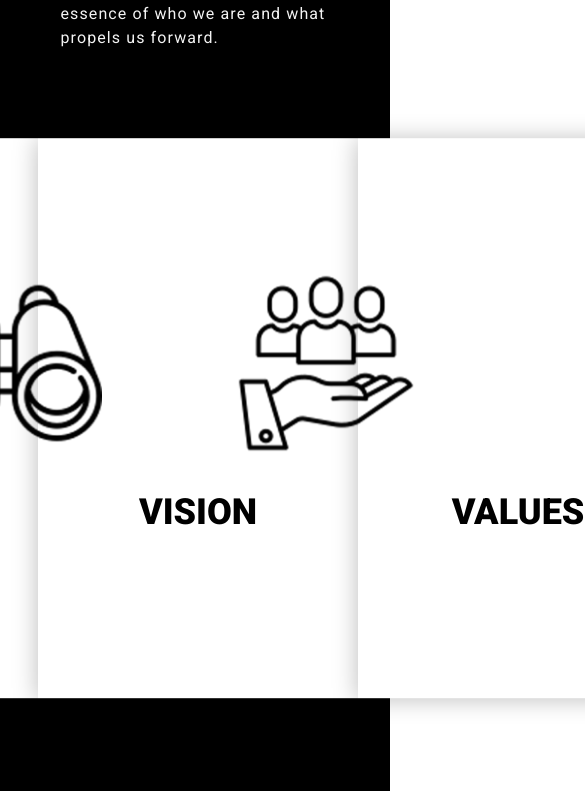
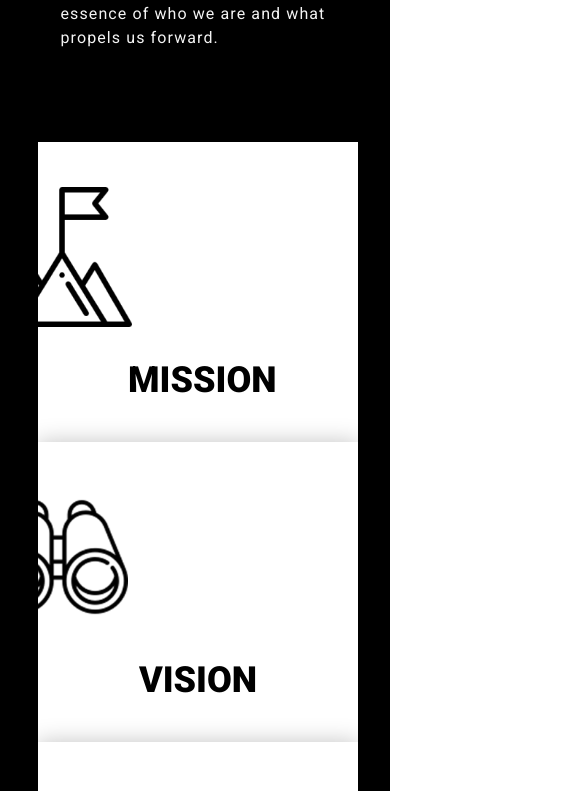
Before and after one commit to ipiccardo/bencen, a Next.js app: page /dashboard/aboutUs in a window 390 px wide. Shown: the part 782-1573 px from the top of the page, 585 px wide, since content can reach past the window. Built offline with nearby package versions, Linux system fonts and the light colour scheme.

Commit message:
fix misionvisionvaluecard

```diff
--- a/src/app/components/FirstSection/FirstSection.tsx
+++ b/src/app/components/FirstSection/FirstSection.tsx
@@ -9,6 +9,7 @@ type FirstSectionProps = {
   folderName: string;
   secondChild?: JSX.Element;
   textToTheRight?: boolean;
+  moreTranslate?: boolean;
 };
 
 const FirstSection = ({
@@ -16,6 +17,7 @@ const FirstSection = ({
   folderName,
   secondChild,
   textToTheRight = false,
+  moreTranslate = false,
 }: FirstSectionProps) => {
   // const [Resolution, setResolution] = useState({ width: 0, height: 0 });
   const [widthPercentage, SetWidthPercentage] = useState(1);
@@ -64,7 +66,11 @@ const FirstSection = ({
           />
           <div
             className={`${classes.cards} ${
-              folderName === "about_us" ? classes.withTranslate : ""
+              folderName === "about_us"
+                ? moreTranslate
+                  ? classes.withMoreTranslateY
+                  : classes.withTranslateY
+                : ""
             }`}
           >
             {secondChild}
--- a/src/app/components/FirstSection/firstSection.module.css
+++ b/src/app/components/FirstSection/firstSection.module.css
@@ -55,8 +55,12 @@
     width: 100%;
   }
 
-  .withTranslate {
-    transform: translateY(60%);
+  .withTranslateY {
+    transform: translateY(45%);
+  }
+
+  .withMoreTranslateY {
+    transform: translateY(45%);
   }
 
   @media (max-width: 1440px) {
@@ -90,6 +94,12 @@
   @media (max-width: 950px) {
     .cards {
       margin-top: -140px;
+    }
+  }
+
+  @media (max-width: 906px) {
+    .withMoreTranslateY{
+      transform: translateY(75%);
     }
   }
 
@@ -164,3 +174,9 @@
       left: 1%;
     }
   }
+
+  @media (max-width: 306px) {
+    .withMoreTranslateY {
+      transform: translateY(88%);
+    }
+  }
--- a/src/app/components/IMS/iMS.module.css
+++ b/src/app/components/IMS/iMS.module.css
@@ -2,7 +2,7 @@
 .section {
   background-color: black;
   padding-bottom: 2rem;
-  padding-top: 560px;
+  padding-top: 360px;
 }
 
 .text{
@@ -54,6 +54,12 @@
   margin-left: 16px;
 }
 
+@media (max-width: 906px) {
+  .section {
+    padding-top: 840px;
+  }
+}
+
 @media (max-width: 700px) {
   .image {
     display: none;
@@ -69,3 +75,9 @@
     margin-top: 1rem;
   }
 }
+
+@media (max-width: 306px) {
+  .section {
+    padding-top: 960px;
+  }
+}
--- a/src/app/components/Mision_Vision_Values_Card/MisionVisionValuesCard.tsx
+++ b/src/app/components/Mision_Vision_Values_Card/MisionVisionValuesCard.tsx
@@ -1,10 +1,10 @@
-'use client'
+"use client";
 
-import React, {useState, useContext} from "react";
+import React, { useState, useContext } from "react";
 import Image from "next/image";
-import classes from './misionVisionValuesCard.module.css';
-import { MISION_VISION_VALUES } from '../../utils/constants';
-import { store } from '@/app/context/context';
+import classes from "./misionVisionValuesCard.module.css";
+import { MISION_VISION_VALUES } from "../../utils/constants";
+import { store } from "@/app/context/context";
 
 interface Props {
   imageName: string;
@@ -12,7 +12,11 @@ interface Props {
   content: string;
 }
 
-const MisionVisionValuesCard = ({ imageName, header, content }: Props): JSX.Element => {
+const MisionVisionValuesCard = ({
+  imageName,
+  header,
+  content,
+}: Props): JSX.Element => {
   const [hover, setHover] = useState(false);
   const [isClicked, setIsClicked] = useState(false);
 
@@ -22,7 +26,9 @@ const MisionVisionValuesCard = ({ imageName, header, content }: Props): JSX.Elem
 
   return (
     <div
-    className={`${classes.misionVisionValuesCard} ${hover ? classes.hover : ""}`}
+      className={`${classes.misionVisionValuesCard} ${
+        hover ? classes.hover : ""
+      }`}
       onMouseEnter={() => setHover(true)}
       onMouseLeave={() => setHover(false)}
       onClick={handleClick}
@@ -31,9 +37,19 @@ const MisionVisionValuesCard = ({ imageName, header, content }: Props): JSX.Elem
         <div className={classes.group2}>
           <div className={classes.title}>{imageName.toUpperCase()}</div>
           {imageName === "values" ? (
-            <div className={classes.content} dangerouslySetInnerHTML={{ __html: content.split('.').join('.<br />') }}/>
+            <div
+              className={classes.content}
+              dangerouslySetInnerHTML={{
+                __html: content.split(".").join(".<br />"),
+              }}
+            />
           ) : (
-            <div className={classes.content} dangerouslySetInnerHTML={{ __html: content.split('.').join('.<br /><br />') }}/>
+            <div
+              className={classes.content}
+              dangerouslySetInnerHTML={{
+                __html: content.split(".").join(".<br /><br />"),
+              }}
+            />
           )}
         </div>
       ) : (
@@ -42,8 +58,8 @@ const MisionVisionValuesCard = ({ imageName, header, content }: Props): JSX.Elem
             className={classes.image}
             alt={`${imageName}` + " icon"}
             src={`/icons/Mision_Vision_Values/${imageName}.png`}
-          width={192}
-          height={192}
+            width={140}
+            height={140}
           />
           <div className={classes.title}>{header.toUpperCase()}</div>
         </div>
@@ -53,20 +69,25 @@ const MisionVisionValuesCard = ({ imageName, header, content }: Props): JSX.Elem
 };
 
 const MisionVisionValuesCards = (): JSX.Element => {
-  const { language }: any = useContext(store)
+  const { language }: any = useContext(store);
 
   return (
     <ul className={classes.misionVisionValuesCards}>
       {Object.keys(MISION_VISION_VALUES[language]).map((key) => {
-      const [imageName, header, content] = MISION_VISION_VALUES[language][key];
+        const [imageName, header, content] =
+          MISION_VISION_VALUES[language][key];
         return (
           <li key={key}>
-         <MisionVisionValuesCard imageName={imageName} header={header} content={content} />
+            <MisionVisionValuesCard
+              imageName={imageName}
+              header={header}
+              content={content}
+            />
           </li>
         );
       })}
     </ul>
-  )
+  );
 };
 
 export default MisionVisionValuesCards;
--- a/src/app/components/Mision_Vision_Values_Card/misionVisionValuesCard.module.css
+++ b/src/app/components/Mision_Vision_Values_Card/misionVisionValuesCard.module.css
@@ -3,7 +3,7 @@
     background-color: #ffffff;
     box-shadow: 0px 1.5px 22.5px 0.75px #00000040;
     width: 320px;
-    height: 560px;
+    height: 300px;
     transition: opacity 300ms ease;
     display: flex;
   }
@@ -13,8 +13,8 @@
     display: inline-flex;
     flex-direction: column;
     gap: 32px;
-    left: 64px;
-    top: 129px;
+    left: 90px;
+    top: 45px;
     position: relative;
   }
 
@@ -22,10 +22,11 @@
     align-items: center;
     display: inline-flex;
     flex-direction: column;
-    gap: 32px;
+    gap: 16px;
     left: 32px;
     top: 32px;
     position: relative;
+    overflow-y: scroll;
   }
 
   .misionVisionValuesCard .title {
@@ -46,11 +47,28 @@
     font-size: var(--normal-small-font-size);
     font-style: var(--normal-small-font-style);
     font-weight: var(--normal-small-font-weight);
-    height: 243px;
+    height: 200px;
     letter-spacing: var(--normal-small-letter-spacing);
     line-height: var(--normal-small-line-height);
     position: relative;
     width: 256px;
+    overflow-y: scroll;
+    padding-right: 10px;
+  }
+
+  .misionVisionValuesCard .content::-webkit-scrollbar {
+    width: 4px;
+    display: block;
+  }
+
+  .misionVisionValuesCard .content::-webkit-scrollbar-track {
+    background: transparent;
+  }
+
+  .misionVisionValuesCard .content::-webkit-scrollbar-thumb {
+    background-color: var(--first-color);
+    border-radius: 4px;
+    border: 1px solid #bababa;
   }
 
 /* Mision Vision Value Card - Hover State */
@@ -64,3 +82,33 @@
   display: flex;
   list-style: none;
 }
+
+@media (max-width: 901px) {
+  .misionVisionValuesCards {
+    flex-direction: column;
+  }
+
+  .misionVisionValuesCards img {
+    transform: translateX(0);
+  }
+}
+
+@media (max-width: 320px) {
+  .misionVisionValuesCard {
+    width: 280px;
+  }
+  .misionVisionValuesCard .group1 {
+    gap: 32px;
+    left: 70px;
+    top: 45px;
+  }
+
+  .misionVisionValuesCard .group2 {
+    gap: 16px;
+    left: 15px;
+    top: 32px;
+  }
+  .misionVisionValuesCard .content {
+    padding-right: 5px;
+  }
+}
--- a/src/app/dashboard/aboutUs/page.tsx
+++ b/src/app/dashboard/aboutUs/page.tsx
@@ -13,6 +13,7 @@ const AboutUs = () => {
         folderName={"about_us"}
         secondChild={<MisionVisionValuesCards />}
         textToTheRight={true}
+        moreTranslate={true}
       />
       <IMS />
       {/*<TeamCards/>*/}
```
Lines whose indentation alone changed are shown as unchanged.
